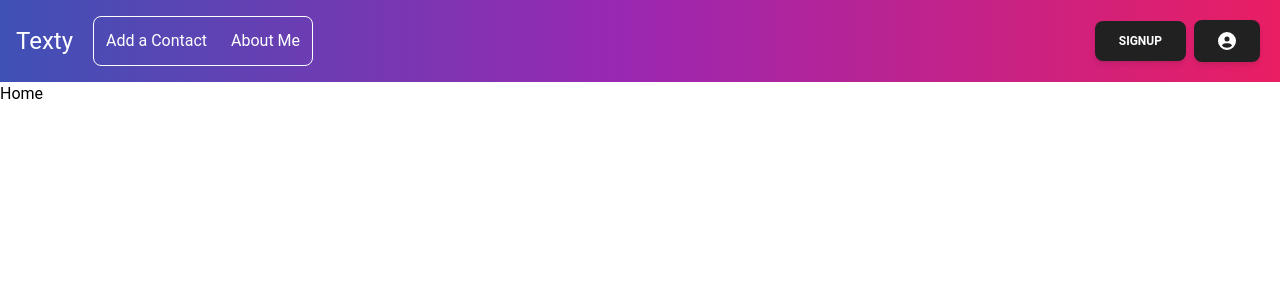
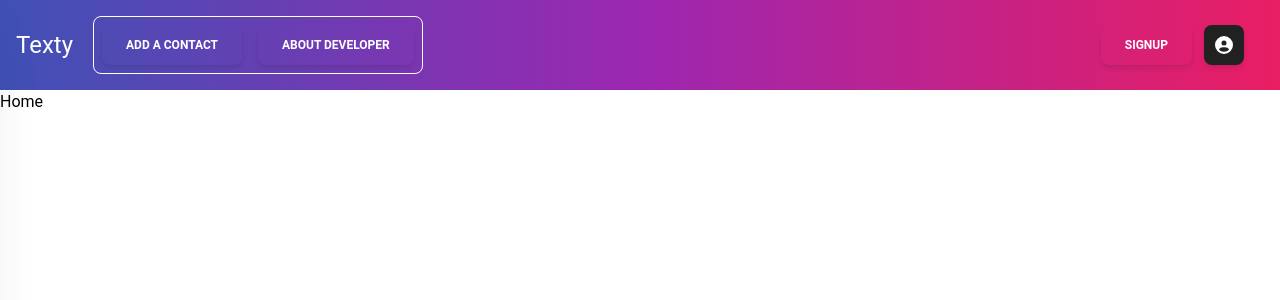
Before and after one commit to Simpl1fy/Text_Chat_Application, a React (Vite) app in the folder texty-frontend/: page /home in a window 1280 px wide. Shown: the top 300 px of the page. Built offline with nearby package versions, Linux system fonts and the light colour scheme.

Commit message:
made navbar responsive

```diff
--- a/texty-frontend/src/components/Navbar.jsx
+++ b/texty-frontend/src/components/Navbar.jsx
@@ -5,28 +5,41 @@ import {
   MenuHandler,
   MenuList,
   MenuItem,
+  IconButton,
+  Drawer,
 } from "@material-tailwind/react";
 import { FontAwesomeIcon } from '@fortawesome/react-fontawesome';
-import { faCircleUser } from '@fortawesome/free-solid-svg-icons';
+import { faCircleUser, faBars } from '@fortawesome/free-solid-svg-icons';
+import { useState } from "react";
 
 export default function Navbar() {
+  const [drawerOpen, setDrawerOpen] = useState(false);
+
+  const toggleDrawer = () => setDrawerOpen(!drawerOpen);
+
   return (
     <>
-      <div className="w-full bg-gradient-to-r from-indigo-500 via-purple-500 to-pink-500 flex justify-between items-center">
-        <div className="flex flex-row justify-start items-center p-4">
-          <p className="text-white text-2xl me-5">Texty</p>
-          <div className="border border-white rounded-lg">
-            <button className="bg-inherit text-white hover:bg-white/10 h-full p-3">Add a Contact</button>
-            <Link to="https://github.com/Simpl1fy" className="bg-inherit text-white hover:bg-white/10 h-full p-3">About Me</Link>
+      <div className="w-full bg-gradient-to-r from-indigo-500 via-purple-500 to-pink-500 flex justify-between items-center p-4">
+        <div className="flex items-center">
+          <p className="text-white text-2xl mr-5">Texty</p>
+
+          {/* Desktop Menu */}
+          <div className="hidden md:flex border border-white rounded-lg p-2 space-x-4">
+            <Button className="bg-inherit text-white hover:bg-white/10">Add a Contact</Button>
+            <Button className="bg-inherit text-white hover:bg-white/10">
+              <Link to="https://github.com/Simpl1fy">About Developer</Link>
+            </Button>
           </div>
         </div>
-        <div className="me-5">
-          <Button className="me-2">Signup</Button>
+
+        {/* User Menu & Signup Button */}
+        <div className="hidden md:flex items-center space-x-3 mr-5">
+          <Button className="bg-inherit text-white hover:bg-white/10">Signup</Button>
           <Menu>
             <MenuHandler>
-            <Button>
-              <FontAwesomeIcon icon={faCircleUser} className="fa-xl" />
-            </Button>
+              <IconButton>
+                <FontAwesomeIcon icon={faCircleUser} className="fa-xl text-white" />
+              </IconButton>
             </MenuHandler>
             <MenuList>
               <MenuItem>Profile</MenuItem>
@@ -34,8 +47,28 @@ export default function Navbar() {
             </MenuList>
           </Menu>
         </div>
+
+        {/* Hamburger Menu for Mobile */}
+        <div className="flex md:hidden">
+          <IconButton onClick={toggleDrawer}>
+            <FontAwesomeIcon icon={faBars} className="fa-lg text-white" />
+          </IconButton>
+        </div>
+
+        {/* Drawer Menu */}
+        <Drawer open={drawerOpen} onClose={toggleDrawer} className="p-4 bg-gradient-to-r from-indigo-500 via-purple-500 to-pink-500">
+          <div className="flex flex-col space-y-4">
+            <Button className="bg-inherit text-white hover:bg-white/10" onClick={toggleDrawer}>Add a Contact</Button>
+            <Button className="bg-inherit text-white hover:bg-white/10" onClick={toggleDrawer}>
+              <Link to="https://github.com/Simpl1fy">About Developer</Link>
+            </Button>
+            <Button className="bg-inherit text-white hover:bg-white/10" onClick={toggleDrawer}>Profile</Button>
+            <Button className="bg-inherit text-white hover:bg-white/10" onClick={toggleDrawer}>Signup</Button>
+            <Button className="bg-inherit text-white hover:bg-white/10" onClick={toggleDrawer}>Logout</Button>
+          </div>
+        </Drawer>
       </div>
       <Outlet />
     </>
-  )
+  );
 }
```
Also changed, not shown: texty-frontend/src/components/Signup.jsx (added). Lines whose indentation alone changed are shown as unchanged.
